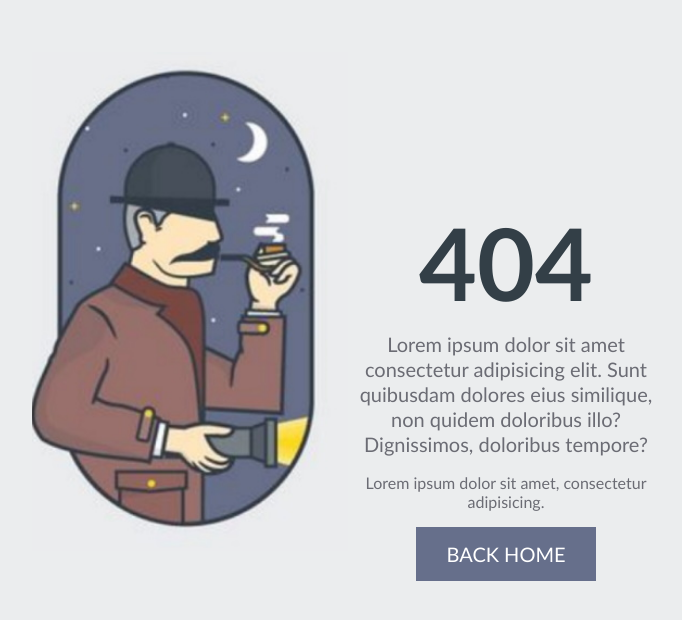
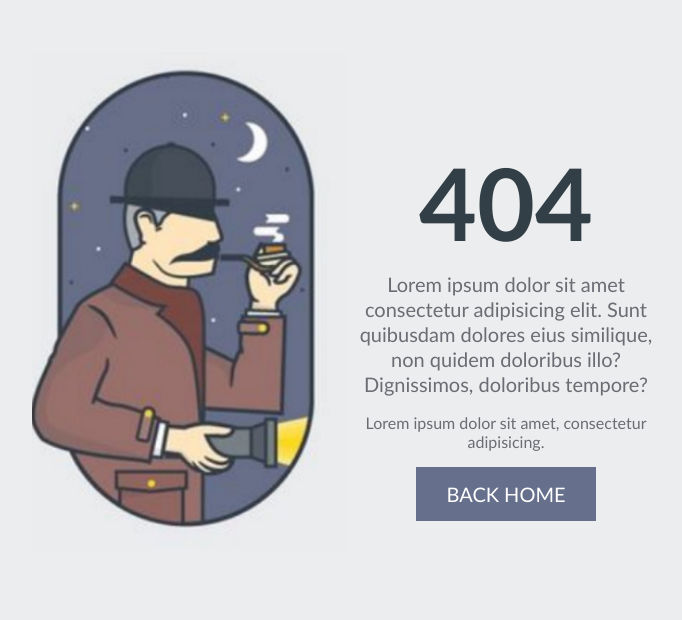
Before and after one commit to EBliujus/1-intro-serlokas, a website: page index.html in a window 1280 px wide. Shown: the whole page, without its empty margins (292-974 px from the left). Drawn offline with Linux system fonts and the light colour scheme.

Commit message:
new update

```diff
--- a/main.css
+++ b/main.css
@@ -13,8 +13,8 @@ body {
 }
 .right-column {
     width: 50%;
-    float: left;
-    margin-top: 160px;
+    float: right;
+    margin-top: 100px;
     text-align: center;
     font-size: 20px; font-family: 'Gill Sans', 'Gill Sans MT', Calibri, 'Trebuchet MS', sans-serif;
 }
```
